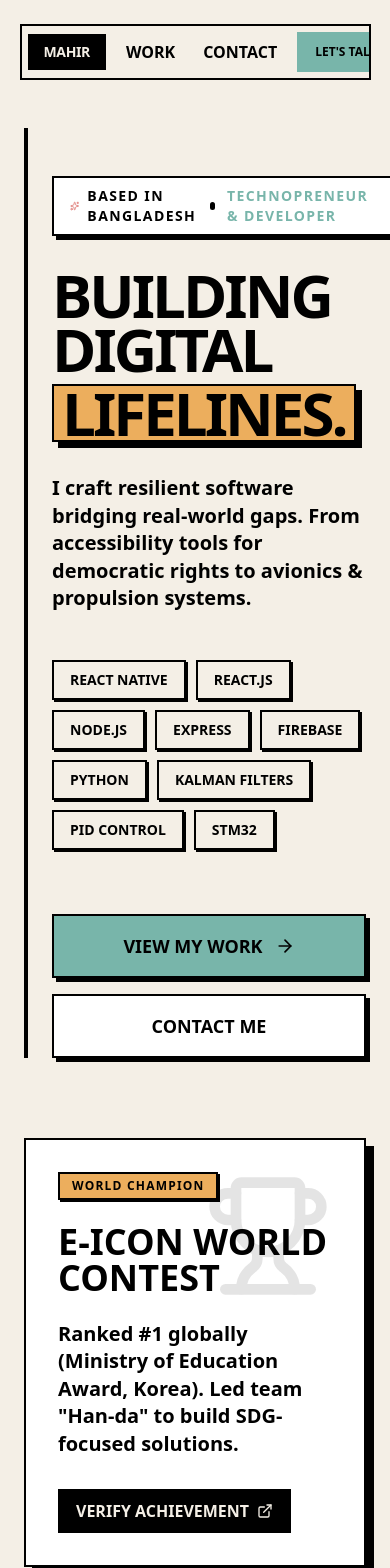
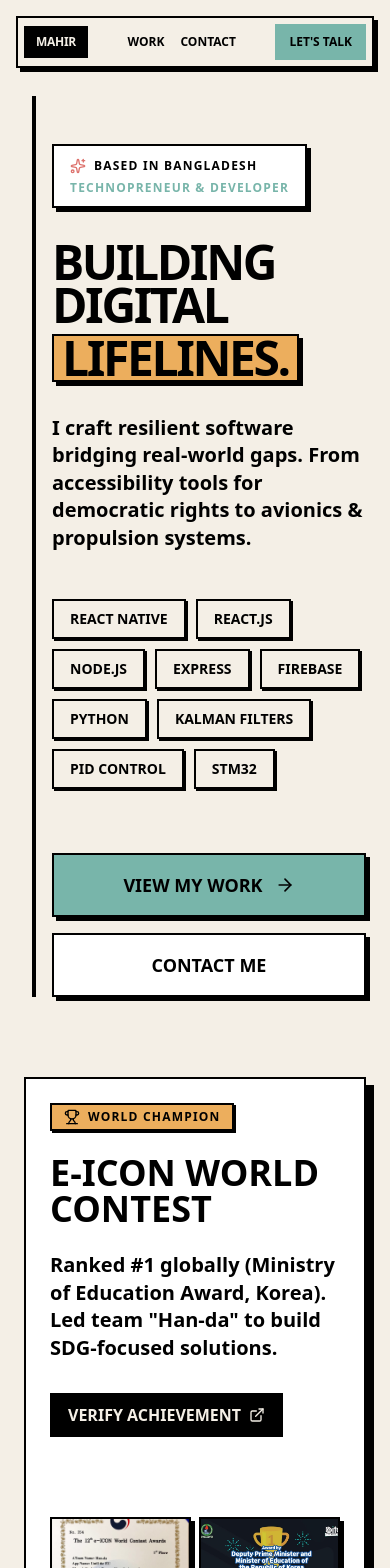
Before and after one commit to MahirDaiyanSafwaan3399/tech-portfolio, a Next.js app: page / in a window 390 px wide. Shown: the top 1568 px of the page. Built offline with nearby package versions, Linux system fonts and the light colour scheme.

Commit message:
feat: Add initial portfolio homepage featuring hero, recognition, and experience sections, including relevant imagery.

```diff
--- a/app/components/Navbar.tsx
+++ b/app/components/Navbar.tsx
@@ -3,24 +3,24 @@ import Link from 'next/link';
 
 export default function Navbar() {
   return (
-    <div className="fixed top-6 inset-x-0 z-50 flex justify-center px-4 md:pl-4 md:pr-16 pointer-events-none">
-      <nav className="pointer-events-auto flex items-center gap-1 sm:gap-2 p-1.5 sm:p-2 bg-[#f4efe6] border-2 border-black max-w-[90vw] sm:max-w-none overflow-x-auto">
+    <div className="fixed top-4 sm:top-6 inset-x-0 z-50 flex justify-center px-4 md:px-0 pointer-events-none">
+      <nav className="pointer-events-auto flex items-center justify-between gap-1 sm:gap-2 p-1.5 sm:p-2 bg-[#f4efe6] border-2 border-black w-full max-w-lg md:max-w-max shadow-[4px_4px_0px_#000]">
         <Link
           href="/"
-          className="px-4 sm:px-6 py-2 bg-black text-[#f4efe6] font-black tracking-tight hover:bg-[#ECAE5D] hover:text-black transition-colors text-sm sm:text-base shrink-0 uppercase"
+          className="px-3 md:px-6 py-2 bg-black text-[#f4efe6] font-black tracking-tight hover:bg-[#ECAE5D] hover:text-black transition-colors text-xs md:text-base shrink-0 uppercase"
         >
           MAHIR
         </Link>
-        <div className="flex items-center gap-1 sm:gap-0 px-1 sm:px-2 shrink-0">
+        <div className="flex items-center gap-0 px-0 sm:px-2 shrink-0">
           <a
             href="#projects"
-            className="px-3 sm:px-4 py-2 text-base font-black text-black hover:text-[#DD726D] transition-colors uppercase"
+            className="px-2 md:px-4 py-2 text-xs md:text-base font-black text-black hover:text-[#DD726D] transition-colors uppercase"
           >
             Work
           </a>
           <a
             href="#contact"
-            className="px-3 sm:px-4 py-2 text-base font-black text-black hover:text-[#DD726D] transition-colors uppercase"
+            className="px-2 md:px-4 py-2 text-xs md:text-base font-black text-black hover:text-[#DD726D] transition-colors uppercase"
           >
             Contact
           </a>
@@ -28,7 +28,7 @@ export default function Navbar() {
         <Link
           href="mailto:msafwaan30@gmail.com"
           target="_blank"
-          className="flex items-center gap-2 px-4 sm:px-5 py-2.5 bg-[#78B5AA] text-black border-2 border-transparent hover:border-black font-black transition-all text-xs sm:text-sm shrink-0 whitespace-nowrap uppercase"
+          className="flex items-center gap-2 px-3 md:px-5 py-2 md:py-2.5 bg-[#78B5AA] text-black border-2 border-transparent hover:border-black font-black transition-all text-xs md:text-sm shrink-0 whitespace-nowrap uppercase"
         >
           Let's Talk
         </Link>
--- a/app/page.tsx
+++ b/app/page.tsx
@@ -11,19 +11,21 @@ export default function Home() {
     <div className="min-h-screen bg-[#f4efe6] selection:bg-black selection:text-[#f4efe6]">
       <Navbar />
 
-      <main className="relative pt-32 pb-40 px-6 sm:px-8 lg:px-12 max-w-[1400px] mx-auto space-y-20 md:space-y-32">
+      <main className="relative pt-24 md:pt-32 pb-40 px-6 sm:px-8 lg:px-12 max-w-[1400px] mx-auto space-y-20 md:space-y-32 overflow-hidden">
         {/* HERO SECTION */}
-        <section className="relative flex flex-col items-start space-y-8 pt-12 md:pt-20 border-l-4 border-black pl-6 md:pl-10">
-          <div className="inline-flex items-center gap-2 px-4 py-2 border-2 border-black bg-white text-sm text-black shadow-[4px_4px_0px_#000]">
+        <section className="relative flex flex-col items-start space-y-8 pt-12 md:pt-20 border-l-4 border-black pl-4 sm:pl-6 md:pl-10 ml-2 sm:ml-0">
+          <div className="inline-flex flex-col sm:flex-row items-start sm:items-center gap-2 sm:gap-4 px-4 py-3 sm:py-2 border-2 border-black bg-white text-xs sm:text-sm text-black shadow-[4px_4px_0px_#000]">
+            <div className="flex items-center gap-2">
               <Sparkles className="w-4 h-4 text-[#DD726D]" />
-            <span className="font-bold uppercase tracking-widest">Based in Bangladesh</span>
-            <span className="w-2 h-2 bg-black rounded-full mx-1" />
-            <span className="font-black uppercase tracking-widest text-[#78B5AA]">Technopreneur & Developer</span>
+              <span className="font-bold uppercase tracking-widest leading-none">Based in Bangladesh</span>
+            </div>
+            <span className="hidden sm:block w-2 h-2 bg-black rounded-full shrink-0" />
+            <span className="font-black uppercase tracking-widest text-[#78B5AA] leading-none">Technopreneur & Developer</span>
           </div>
 
-          <h1 className="text-6xl sm:text-7xl md:text-8xl lg:text-[7rem] font-black tracking-tighter text-black uppercase leading-[0.9]">
-            Building <br className="hidden md:block" />
-            Digital <span className="bg-[#ECAE5D] px-2 border-2 border-black mt-2 inline-block shadow-[6px_6px_0px_#000]">Lifelines.</span>
+          <h1 className="text-5xl sm:text-7xl md:text-8xl lg:text-[7rem] font-black tracking-tighter text-black uppercase leading-[0.9] md:leading-[0.9]">
+            Building <br className="hidden sm:block" />
+            Digital <span className="bg-[#ECAE5D] px-2 border-2 border-black mt-2 inline-block shadow-[4px_4px_0px_#000] sm:shadow-[6px_6px_0px_#000]">Lifelines.</span>
           </h1>
 
           <p className="text-xl sm:text-2xl md:text-3xl text-black max-w-3xl leading-snug font-bold">
@@ -58,15 +60,12 @@ export default function Home() {
         {/* BENTO GRID LAYOUT */}
         <div className="grid grid-cols-1 md:grid-cols-2 lg:grid-cols-3 gap-8 auto-rows-[minmax(300px,auto)]">
           {/* Recognition Card - Spans 2 cols */}
-          <div className="lg:col-span-2 group relative overflow-hidden bg-white border-2 border-black p-8 md:p-12 shadow-[8px_8px_0px_#000] flex flex-col justify-between hover:-translate-y-2 transition-transform">
-            <div className="absolute top-8 right-8 text-black opacity-10">
-              <Trophy className="w-32 h-32 md:w-48 md:h-48" />
-            </div>
-
-            <div className="relative z-10 h-full flex flex-col justify-between">
+          <div className="lg:col-span-2 relative overflow-hidden bg-white border-2 border-black p-6 sm:p-8 md:p-12 shadow-[8px_8px_0px_#000]">
+            <div className="flex flex-col md:flex-row gap-12 items-center h-full">
+              <div className="w-full md:w-1/2 flex flex-col justify-between h-full z-10">
                 <div className="space-y-6">
                   <div className="inline-flex items-center gap-2 px-3 py-1 bg-[#ECAE5D] border-2 border-black text-black text-xs font-black uppercase tracking-widest shadow-[2px_2px_0px_#000]">
-                  World Champion
+                    <Trophy className="w-4 h-4" /> World Champion
                   </div>
                   <h2 className="text-4xl md:text-5xl lg:text-6xl font-black text-black uppercase leading-none">
                     e-ICON World Contest
@@ -76,7 +75,7 @@ export default function Home() {
                   </p>
                 </div>
 
-              <div className="pt-8">
+                <div className="pt-8 mt-auto">
                   <a
                     href="https://e-icon.or.kr/en/2022%eb%85%84-%ec%a0%9c12%ed%9a%8c-%ea%b3%a0%eb%93%b1%eb%b6%80-1%eb%93%b1-%ea%b5%90%ec%9c%a1%eb%b6%80-%ec%9e%a5%ea%b4%80%ec%83%81/"
                     target="_blank"
@@ -84,6 +83,17 @@ export default function Home() {
                   >
                     Verify Achievement <ExternalLink className="w-4 h-4" />
                   </a>
+                </div>
+              </div>
+
+              {/* Image Gallery */}
+              <div className="w-full md:w-1/2 grid grid-cols-2 gap-2 sm:gap-4 relative z-10 mt-8 md:mt-0">
+                <div className="relative h-40 sm:h-64 md:h-80 border-2 border-black shadow-[4px_4px_0px_#000] overflow-hidden bg-black md:translate-y-4">
+                  <Image src="/E-Icon World Contest/E icon.jpg" alt="E-ICON World Contest" fill className="object-cover" sizes="(max-width: 768px) 100vw, 50vw" />
+                </div>
+                <div className="relative h-40 sm:h-64 md:h-80 border-2 border-black shadow-[4px_4px_0px_#000] overflow-hidden bg-black md:-translate-y-4">
+                  <Image src="/E-Icon World Contest/E-icon world contest.jpg" alt="E-ICON World Contest" fill className="object-cover" sizes="(max-width: 768px) 100vw, 50vw" />
+                </div>
               </div>
             </div>
           </div>
@@ -135,20 +145,20 @@ export default function Home() {
                 </div>
 
                 {/* Image Gallery */}
-                <div className="w-full md:w-1/2 grid grid-cols-2 gap-4 relative z-10">
-                  <div className="space-y-4 translate-y-8">
-                    <div className="relative h-48 md:h-64 border-2 border-black shadow-[4px_4px_0px_#000] overflow-hidden bg-black">
+                <div className="w-full md:w-1/2 grid grid-cols-2 gap-2 sm:gap-4 relative z-10 mt-8 md:mt-0">
+                  <div className="space-y-2 sm:space-y-4 md:translate-y-8">
+                    <div className="relative h-32 sm:h-48 md:h-64 border-2 border-black shadow-[4px_4px_0px_#000] overflow-hidden bg-black">
                       <Image src="/Gigalogy/KHL  (83).jpg" alt="Gigalogy" fill className="object-cover" sizes="(max-width: 768px) 100vw, 50vw" />
                     </div>
-                    <div className="relative h-40 md:h-56 border-2 border-black shadow-[4px_4px_0px_#000] overflow-hidden bg-black">
+                    <div className="relative h-32 sm:h-40 md:h-56 border-2 border-black shadow-[4px_4px_0px_#000] overflow-hidden bg-black">
                       <Image src="/Gigalogy/SHS (166).jpg" alt="Gigalogy" fill className="object-cover" sizes="(max-width: 768px) 100vw, 50vw" />
                     </div>
                   </div>
-                  <div className="space-y-4">
-                    <div className="relative h-40 md:h-56 border-2 border-black shadow-[4px_4px_0px_#000] overflow-hidden bg-black">
+                  <div className="space-y-2 sm:space-y-4 pb-0 md:pb-8">
+                    <div className="relative h-32 sm:h-40 md:h-56 border-2 border-black shadow-[4px_4px_0px_#000] overflow-hidden bg-black">
                       <Image src="/Gigalogy/SHS (178).jpg" alt="Gigalogy" fill className="object-cover" sizes="(max-width: 768px) 100vw, 50vw" />
                     </div>
-                    <div className="relative h-48 md:h-64 border-2 border-black shadow-[4px_4px_0px_#000] overflow-hidden bg-black">
+                    <div className="relative h-32 sm:h-48 md:h-64 border-2 border-black shadow-[4px_4px_0px_#000] overflow-hidden bg-black">
                       <Image src="/Gigalogy/SHS (20).jpg" alt="Gigalogy" fill className="object-cover" sizes="(max-width: 768px) 100vw, 50vw" />
                     </div>
                   </div>
@@ -231,7 +241,10 @@ export default function Home() {
               description="A cross-platform application utilizing psychological behavioral tracking to provide early intervention and personalized mental health solutions."
               role="Full Stack Dev"
               techStack={["React Native", "Psychology", "Cross-Platform"]}
-              link="#"
+              link="https://drive.google.com/file/d/19IlUdYPhDMskcOL8mlaIB4m7f8zrl41P/view"
+              images={[
+                "/E-Icon World Contest/until the eu.png"
+              ]}
             />
             <ProjectCard
               title="Help A Remian"
```
Also changed, not shown: public/E-Icon World Contest/until the eu.png (added). Lines whose indentation alone changed are shown as unchanged.
